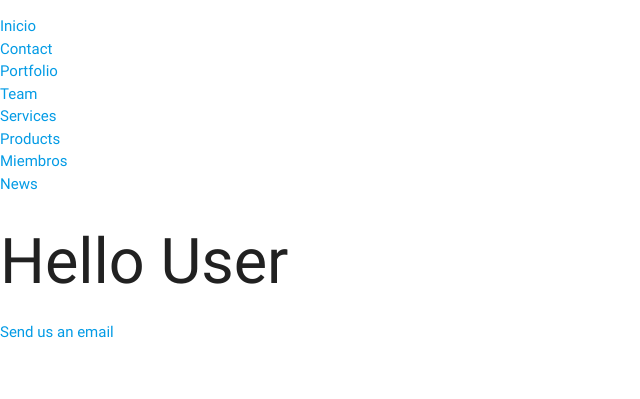
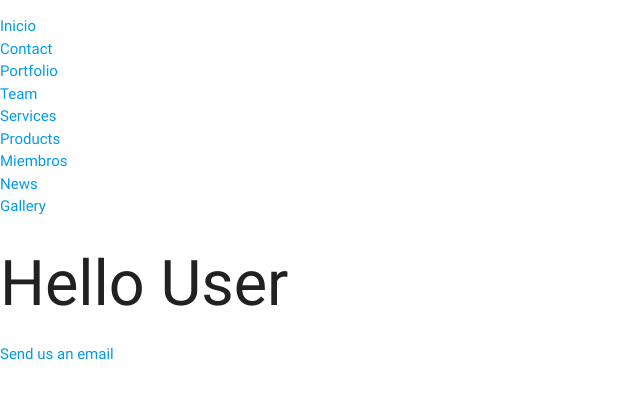
Before and after one commit to elpatiostudio/django_hello, a Django app: page /contact/ in a window 1280 px wide. Shown: the top 399 px of the page, without its empty margins (0-640 px from the left). Run offline with Django 3.2, Linux system fonts and the light colour scheme.

Commit message:
menu updated

```diff
--- a/django.prj/dlp/templates/main_menu.html
+++ b/django.prj/dlp/templates/main_menu.html
@@ -7,4 +7,6 @@
 	<li><a href="/products">Products</a></li>
 	<li><a href="/members">Miembros </a></li>
 	<li><a href="/news">News </a></li>
+	<li><a href="/gallery">Gallery </a></li>
+
 </ul>
```
